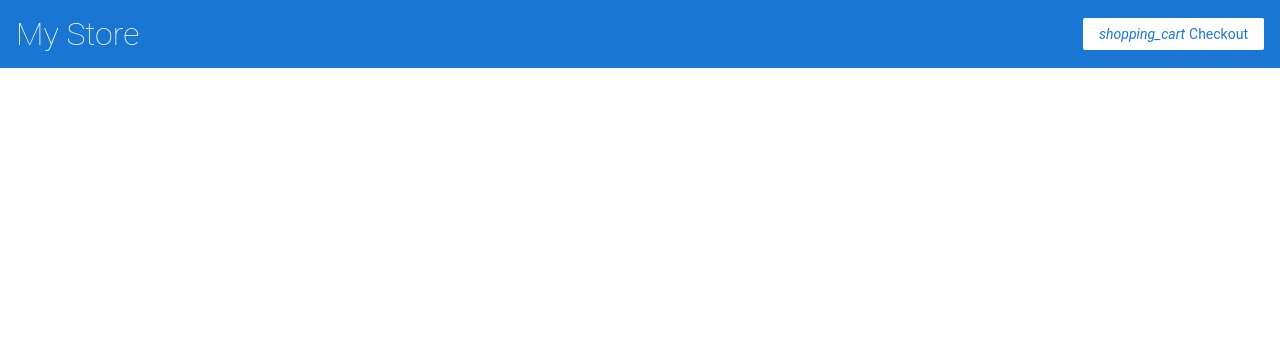
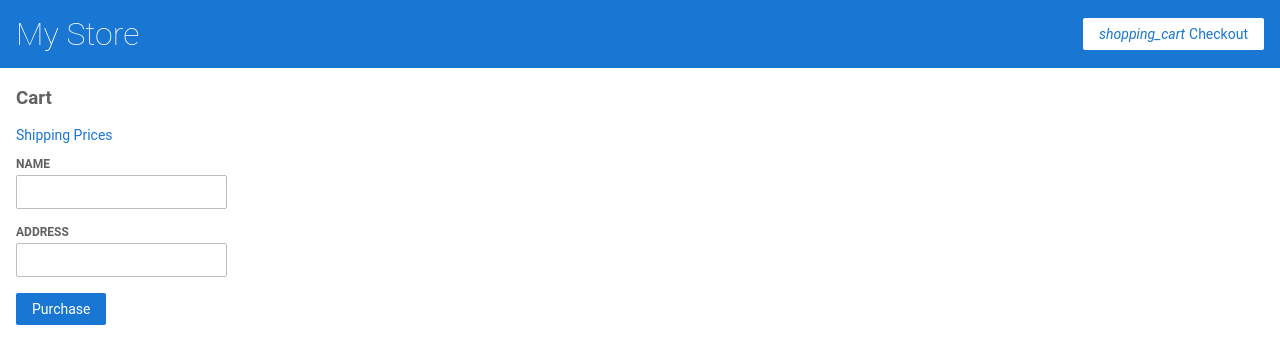
Before and after one commit to inileshmishra/angularApp, an Angular app: page /cart in a window 1280 px wide. Before the commit this address led to /. Shown: the top 364 px of the page. Built offline with nearby package versions, Linux system fonts and the light colour scheme.

Commit message:
shopping cart

```diff
--- a/src/app/app-routing.module.ts
+++ b/src/app/app-routing.module.ts
@@ -3,10 +3,14 @@
 
 import { ProductListComponent } from './product-list/product-list.component';
 import { ProductDetailsComponent } from './product-details/product-details.component';
+import { CartComponent } from './cart/cart.component';
+import { ShippingComponent } from './shipping/shipping.component';
 
 const routes: Routes = [
   {path: '', component: ProductListComponent},
-  {path: 'produsts/:productId', component: ProductDetailsComponent}
+  {path: 'produsts/:productId', component: ProductDetailsComponent},
+  {path: 'cart', component: CartComponent},
+  {path: 'shipping', component: ShippingComponent}
 ];
 
 @NgModule({
--- a/src/app/cart.service.ts
+++ b/src/app/cart.service.ts
@@ -1,11 +1,17 @@
 import { Injectable } from '@angular/core';
+
+import { HttpClient } from '@angular/common/http';
 
 @Injectable({
   providedIn: 'root'
 })
 export class CartService {
 
-  items: string[]  = [];
+  constructor(
+    private http: HttpClient
+  ) {}
+
+  items: any[]  = [];
 
   addToCart(product: any): void{
     this.items.push(product);
@@ -19,4 +25,8 @@
     this.items = [];
     return this.items;
   }
+
+  getShippingPrices(){
+    return this.http.get<{type: string, price: number}[]>('/assets/shipping.json');
+  }
 }
--- /dev/null
+++ b/src/app/cart/cart.component.html
@@ -0,0 +1,23 @@
+<h3>Cart</h3>
+
+<p><a routerLink="/shipping">Shipping Prices</a></p>
+
+<div class="cart-item" *ngFor="let item of items">
+    <span>{{item.name}}</span>
+    <span>{{item.price | currency}}</span>
+</div>
+
+<form [formGroup]= "checkoutForm" (ngSubmit)="onSubmit()">
+
+    <div>
+        <label for="name">Name</label>
+        <input id="name" type="text" formControlName="name">
+    </div>
+
+    <div>
+        <label for="address">Address</label>
+        <input id="address" type="text" formControlName="address">
+    </div>
+
+    <button type="submit" class="button">Purchase</button>
+</form>
--- /dev/null
+++ b/src/app/cart/cart.component.ts
@@ -0,0 +1,31 @@
+import { Component, OnInit } from '@angular/core';
+import { FormBuilder } from '@angular/forms';
+
+import { CartService } from '../cart.service';
+
+@Component({
+  selector: 'app-cart',
+  templateUrl: './cart.component.html',
+  styleUrls: ['./cart.component.scss']
+})
+export class CartComponent {
+
+  items = this.cartService.getItems();
+
+  checkoutForm = this.formBuilder.group({
+    name: '',
+    address: ''
+  });
+
+  constructor(private cartService: CartService,
+              private formBuilder: FormBuilder) { }
+
+onSubmit(): void {
+  this.items = this.cartService.clearItems();
+
+  console.warn('Your order has been submited',  this.checkoutForm.value);
+
+  this.checkoutForm.reset();
+}
+
+}
--- /dev/null
+++ b/src/app/shipping/shipping.component.html
@@ -0,0 +1,6 @@
+<h3>Shipping Prices</h3>
+
+<div class="shipping-item" *ngFor="let shipping of shippingCosts | async">
+    <span>{{ shipping.type }}</span>
+    <span>{{ shipping.price | currency }}</span>
+</div>
--- /dev/null
+++ b/src/app/shipping/shipping.component.ts
@@ -0,0 +1,19 @@
+import { Component, OnInit } from '@angular/core';
+
+import { CartService } from '../cart.service';
+
+@Component({
+  selector: 'app-shipping',
+  templateUrl: './shipping.component.html',
+  styleUrls: ['./shipping.component.scss']
+})
+export class ShippingComponent implements OnInit {
+
+  constructor(private cartService: CartService) { }
+
+  shippingCosts = this.cartService.getShippingPrices();
+
+  ngOnInit(): void {
+  }
+
+}
--- a/src/app/top-bar/top-bar.component.html
+++ b/src/app/top-bar/top-bar.component.html
@@ -1,5 +1,5 @@
-<a>
+<a routerLink="/">
     <h1>My Store</h1>
 </a>
 
-<a class="button fancy-button"><i class="material-icons">shopping_cart</i>Checkout</a>
+<a routerLink='/cart' class="button fancy-button"><i class="material-icons">shopping_cart</i>Checkout</a>
```
Also changed, not shown: src/app/app.module.ts (+8 -2 lines), src/assets/shipping.json (added, +14 -0 lines), src/app/cart/cart.component.scss (added), src/app/shipping/shipping.component.scss (added), 2 other files (tests, documents, lock files or other folders).
